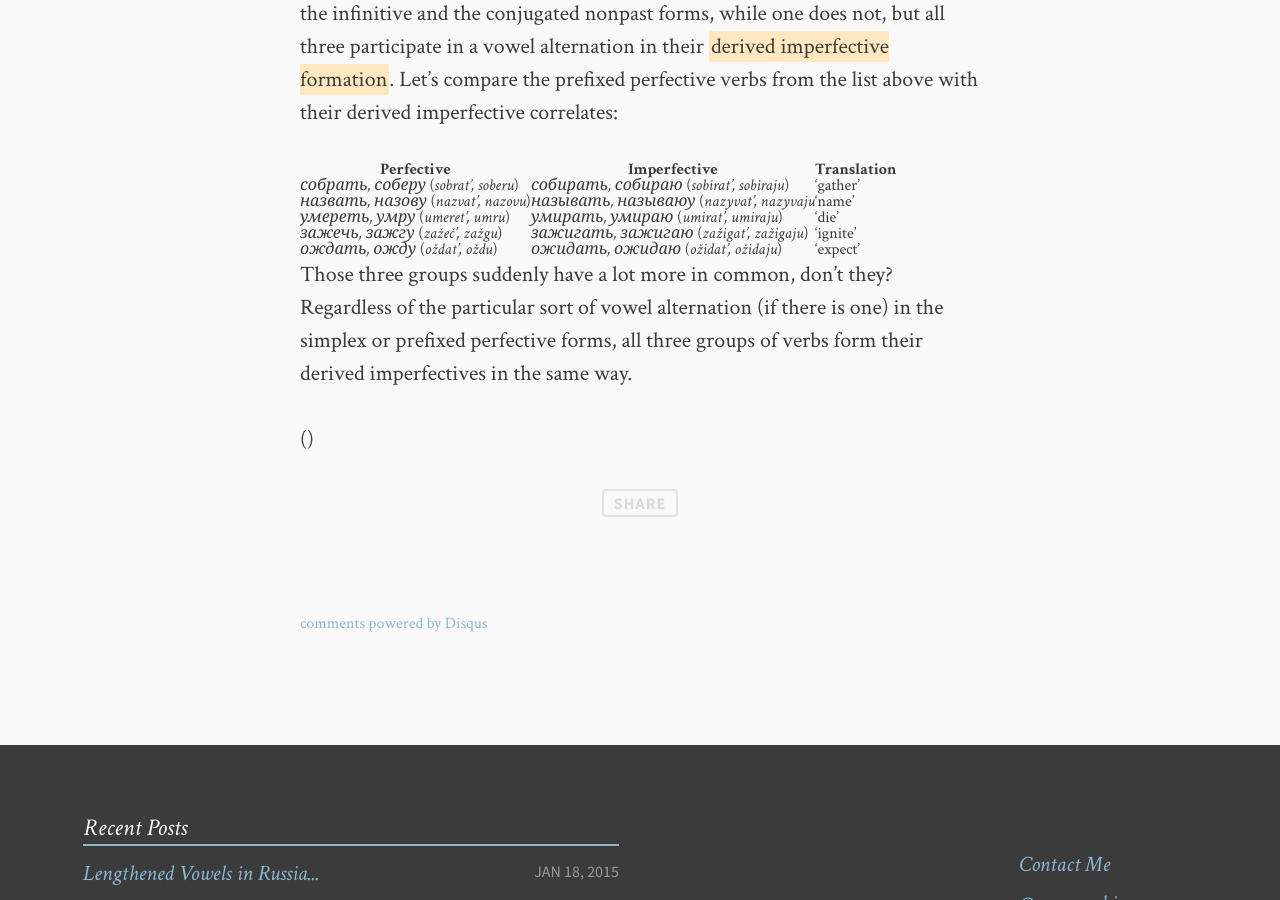
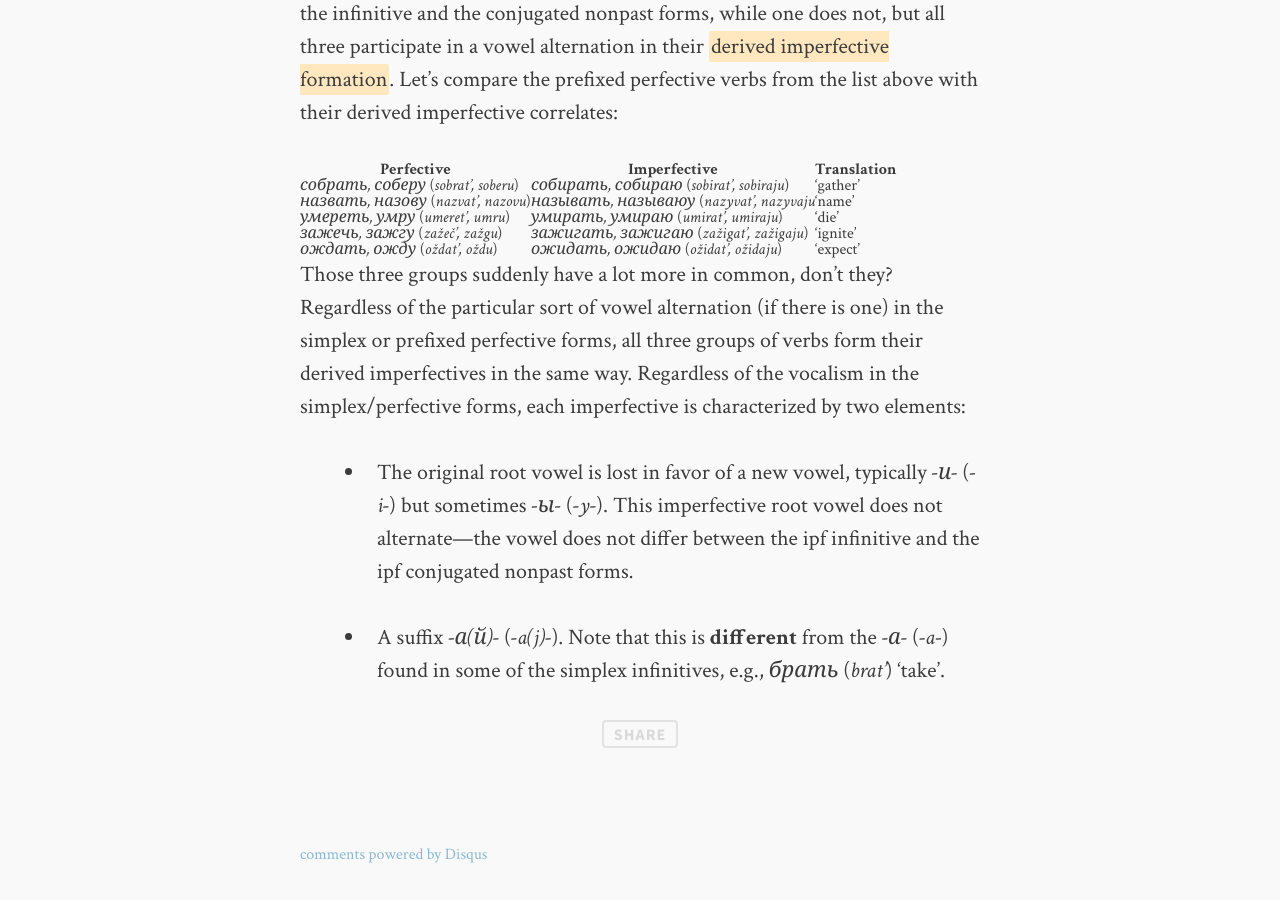
Before and after one commit to menzenski/menzenski.github.io, a Jekyll site: the page built from _posts/2015-01-18-Lengthened-Grade-Imperfectives.md, in a window 1280 px wide and 900 px high, scrolled down 2392 px. Built offline with Jekyll 4.4.1, drawn with Linux system fonts in a browser that asks for light colours; comment, search, counter and statistics services are not loaded.

Commit message:
today's post is almost done

```diff
--- a/_posts/2015-01-18-Lengthened-Grade-Imperfectives.md
+++ b/_posts/2015-01-18-Lengthened-Grade-Imperfectives.md
@@ -30,14 +30,16 @@ Two of these groups of verbs feature some kind of vowel alternation between the
 
 | **Perfective**  | **Imperfective**   | **Translation**   |
 |-------------|----------------|---------------|
-| <span class="russ">собрать, соберу</span> (<span class="trans">sobrat', soberu</span>) | <span class="russ">собирать, собираю</span> (<span class="trans">sobirat', sobiraju</span>) | 'gather' |
-| <span class="russ">назвать, назову</span> (<span class="trans">nazvat', nazovu</span>) | <span class="russ">называть, называюу</span> (<span class="trans">nazyvat', nazyvaju</span> | 'name' |
-| <span class="russ">умереть, умру</span> (<span class="trans">umeret', umru</span>) | <span class="russ">умирать, умираю</span> (<span class="trans">umirat', umiraju</span>) | 'die' |
-| <span class="russ">зажечь, зажгу</span> (<span class="trans">zažeč', zažgu</span>) | <span class="russ">зажигать, зажигаю</span> (<span class="trans">zažigat', zažigaju</span>) | 'ignite' |
-| <span class="russ">ождать, ожду</span> (<span class="trans">oždat', oždu</span>) | <span class="russ">ожидать, ожидаю</span> (<span class="trans">ožidat', ožidaju</span>) | 'expect' |
+| <span class="russ">собрать, соберу</span> (<span class="trans">sobrat', soberu</span>)    | <span class="russ">собирать, собираю</span> (<span class="trans">sobirat', sobiraju</span>)    | 'gather' |
+| <span class="russ">назвать, назову</span> (<span class="trans">nazvat', nazovu</span>)    | <span class="russ">называть, называюу</span> (<span class="trans">nazyvat', nazyvaju</span>    | 'name' |
+| <span class="russ">умереть, умру</span> (<span class="trans">umeret', umru</span>)    | <span class="russ">умирать, умираю</span> (<span class="trans">umirat', umiraju</span>)    | 'die' |
+| <span class="russ">зажечь, зажгу</span> (<span class="trans">zažeč', zažgu</span>)    | <span class="russ">зажигать, зажигаю</span> (<span class="trans">zažigat', zažigaju</span>)    | 'ignite' |
+| <span class="russ">ождать, ожду</span> (<span class="trans">oždat', oždu</span>)    | <span class="russ">ожидать, ожидаю</span> (<span class="trans">ožidat', ožidaju</span>)    | 'expect' |
 
-Those three groups suddenly have a lot more in common, don't they? Regardless of the particular sort of vowel alternation (if there is one) in the simplex or prefixed perfective forms, all three groups of verbs form their derived imperfectives in the same way.
+Those three groups suddenly have a lot more in common, don't they? Regardless of the particular sort of vowel alternation (if there is one) in the simplex or prefixed perfective forms, all three groups of verbs form their derived imperfectives in the same way. Regardless of the vocalism in the simplex/perfective forms, each imperfective is characterized by two elements:
+
+* The original root vowel is lost in favor of a new vowel, typically <span class="russ">-и-</span> (<span class="trans">-i-</span>) but sometimes <span class="russ">-ы-</span> (<span class="trans">-y-</span>). This imperfective root vowel does not alternate&mdash;the vowel does not differ between the ipf infinitive and the ipf conjugated nonpast forms.
+
+* A suffix <span class="russ">-а(й)-</span> (<span class="trans">-a(j)-</span>). Note that this is **different** from the <span class="russ">-а-</span> (<span class="trans">-a-</span>) found in some of the simplex infinitives, e.g., <span class="russ">брать</span> (<span class="trans">brat'</span>) 'take'.
 
 [lastp]: {{ site.canonical }}/blog/balto-slavic%20iteratives/slavic/aspect/Lengthened-Vowels-in-Slavic-Verbs/
-
-<span class="russ"></span> (<span class="trans"></span>)
```
